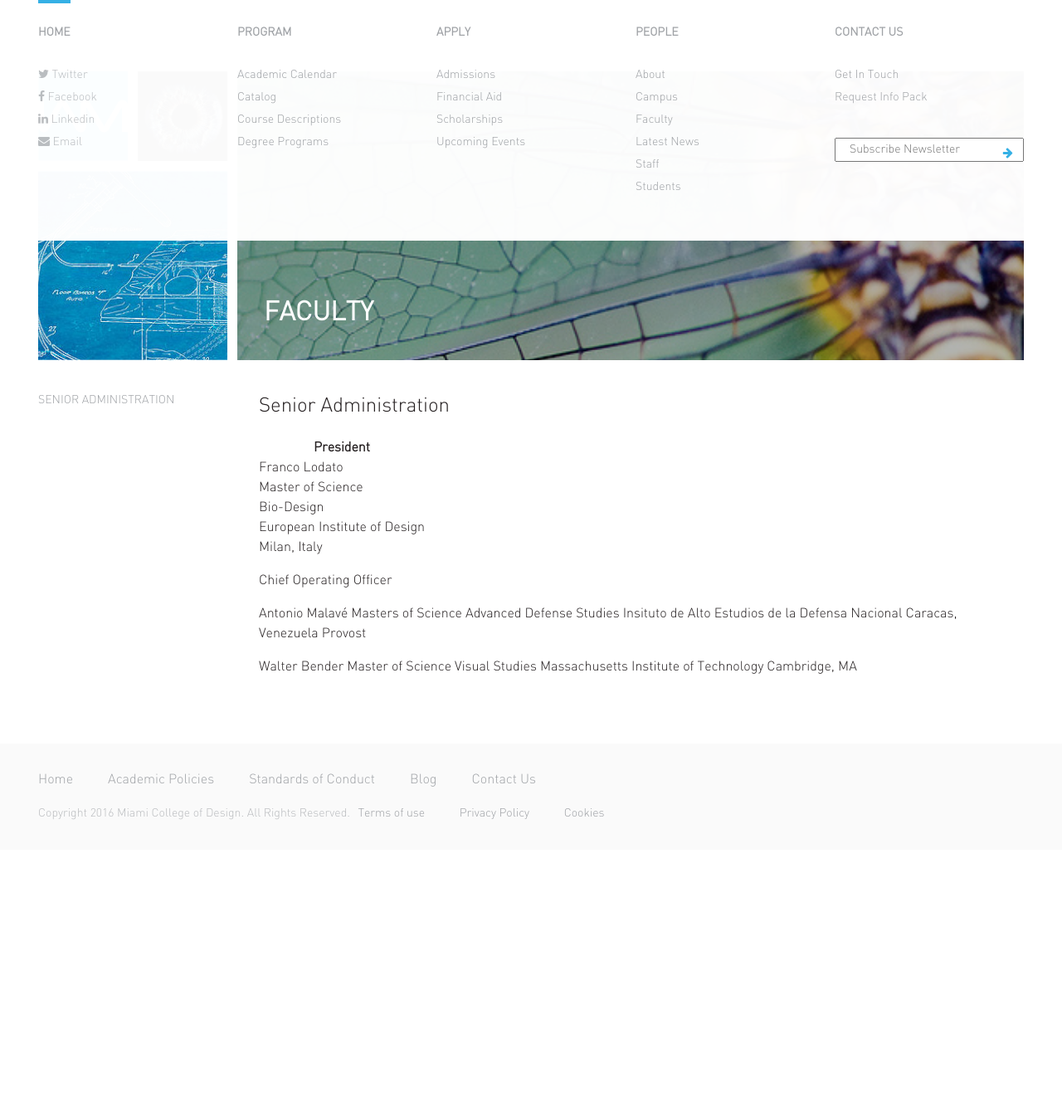
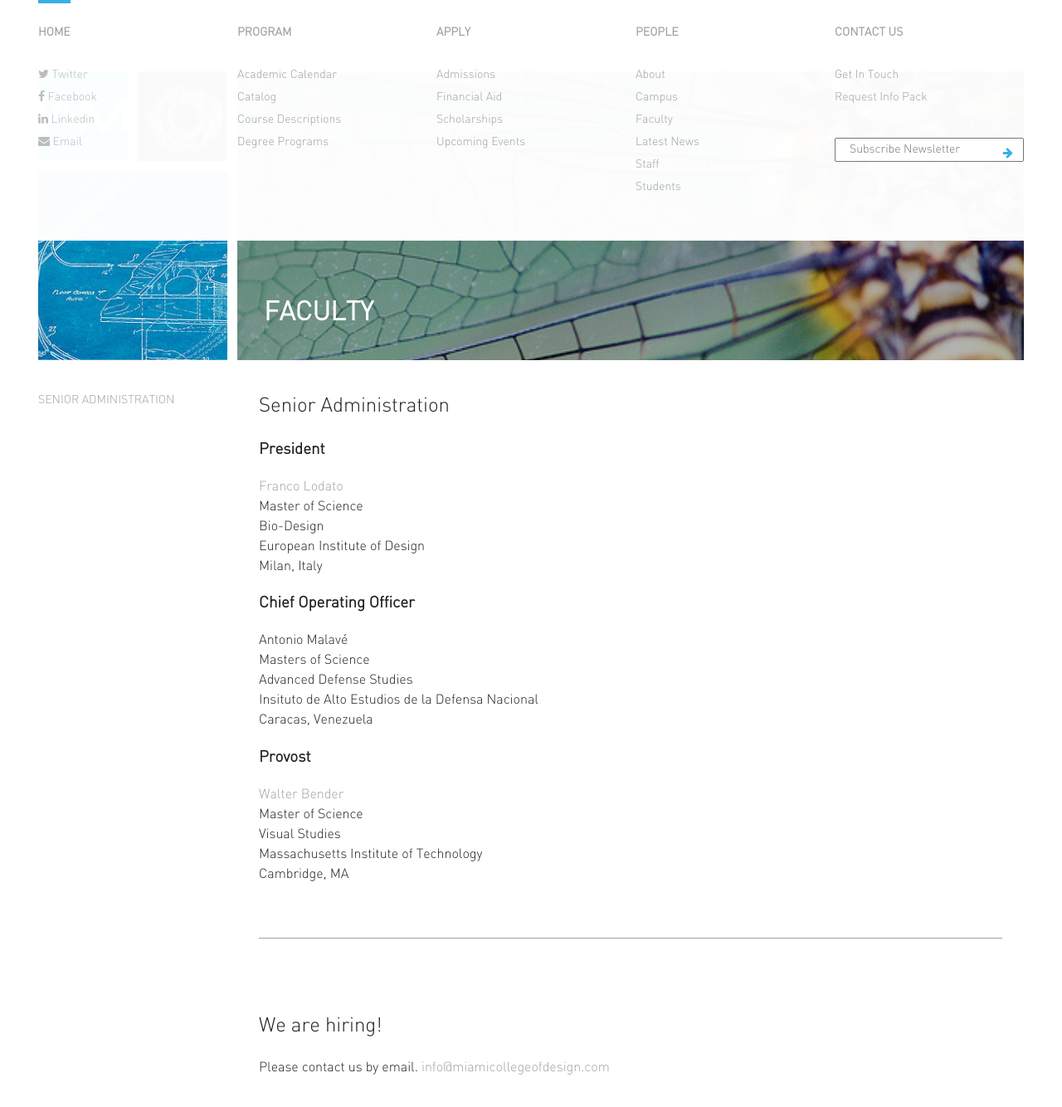
Before and after one commit to akritibhusal/MiamiCollegeofDesign, a Jekyll site: the page built from people/faculty.markdown, in a window 1280 px wide and 1400 px high. Shown: the top 1334 px of the window at 83% size. Built offline with Jekyll 4.4.1, drawn with Linux system fonts in a browser that asks for light colours; nearby versions of some CDN libraries.

Commit message:
Updated Faculty

```diff
--- a/people/faculty.markdown
+++ b/people/faculty.markdown
@@ -11,29 +11,37 @@ header_title: Faculty
 ## Senior Administration
 {:#senior-administration}
 
+### President
+
+[Franco Lodato](https://en.wikipedia.org/wiki/Franco_Lodato) <br/>
+Master of Science <br/>
+Bio-Design <br/>
+European Institute of Design <br/>
+Milan, Italy <br/>
 
 
-| President   |
-| ------------- |
-| Franco Lodato    |
-| Master of Science   |
-| Bio-Design    |
-| European Institute of Design    |
-| Milan, Italy    |
+### Chief Operating Officer
+
+Antonio Malavé <br/>
+Masters of Science <br/>
+Advanced Defense Studies <br/>
+Insituto de Alto Estudios de la Defensa Nacional <br/>
+Caracas, Venezuela <br/>
 
 
+### Provost
 
-Chief Operating Officer
+[Walter Bender](https://en.wikipedia.org/wiki/Walter_Bender) <br/>
+Master of Science <br/>
+Visual Studies <br/>
+Massachusetts Institute of Technology <br/>
+Cambridge, MA <br/>
 
-Antonio Malavé
-Masters of Science
-Advanced Defense Studies
-Insituto de Alto Estudios de la Defensa Nacional
-Caracas, Venezuela
-Provost
+{:.sep--line}
+&nbsp;
 
-Walter Bender
-Master of Science
-Visual Studies
-Massachusetts Institute of Technology
-Cambridge, MA
+## We are hiring!
+{:#vacancies}
+
+Please contact us by email.
+[info@miamicollegeofdesign.com](mailto:info@miamicollegeofdesign.com)
```
